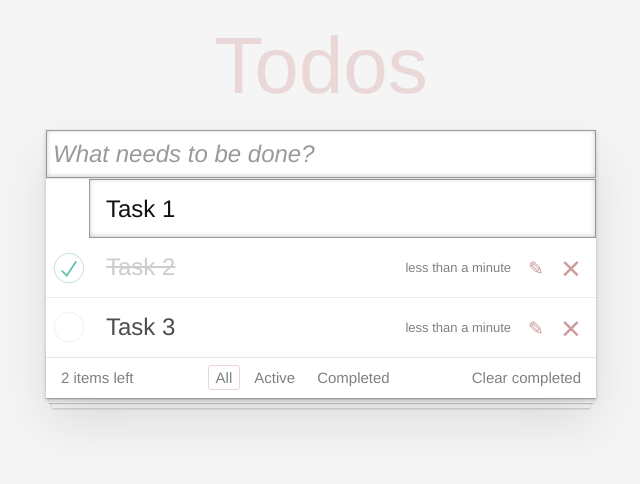
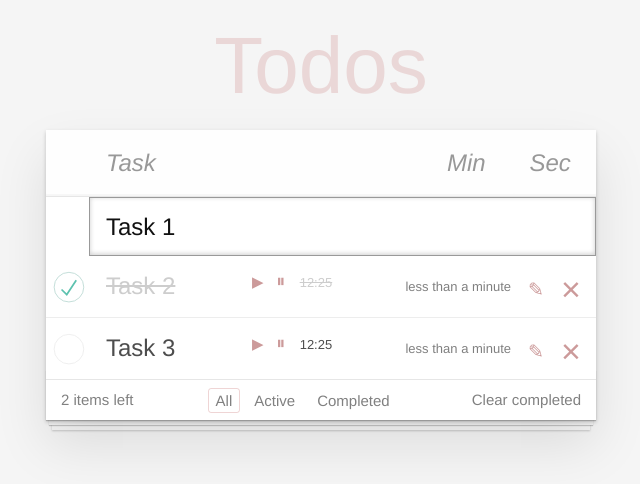
Before and after one commit to killbytes/todo_react, a React (Create React App) app: page / in a window 1280 px wide. Shown: the top 484 px of the page, without its empty margins (319-959 px from the left). Built offline with nearby package versions, Linux system fonts and the light colour scheme.

Commit message:
feat: last update

```diff
--- a/src/components/App/app.css
+++ b/src/components/App/app.css
@@ -81,6 +81,89 @@ body {
     z-index: 2;
     border-top: 1px solid #e6e6e6;
 }
+
+
+.new-todo-form {
+    display: flex;
+    margin-bottom: 0;
+}
+
+.new-todo,
+.new-todo-form .new-todo-form__timer,
+.edit {
+    position: relative;
+    margin: 0;
+    width: 100%;
+    font-size: 24px;
+    font-family: inherit;
+    font-weight: inherit;
+    line-height: 1.4em;
+    color: inherit;
+    padding: 6px;
+    border: 1px solid #999;
+    box-shadow: inset 0 -1px 5px 0 rgba(0, 0, 0, 0.2);
+    box-sizing: border-box;
+    -webkit-font-smoothing: antialiased;
+    -moz-osx-font-smoothing: grayscale;
+}
+
+.new-todo, .new-todo-form .new-todo-form__timer {
+    padding: 16px 16px 16px 60px;
+    border: none;
+    background: rgba(0, 0, 0, 0.003);
+    box-shadow: inset 0 -2px 1px rgba(0,0,0,0.03);
+}
+
+.new-todo {
+    width: 70%;
+}
+
+.new-todo-form .new-todo-form__timer {
+    width: 15%;
+    padding-left: 16px;
+}
+
+
+
+.toggle-all {
+    width: 1px;
+    height: 1px;
+    border: none; /* Mobile Safari */
+    opacity: 0;
+    position: absolute;
+    right: 100%;
+    bottom: 100%;
+}
+
+.toggle-all + label {
+    width: 60px;
+    height: 34px;
+    font-size: 0;
+    position: absolute;
+    top: -52px;
+    left: -13px;
+    -webkit-transform: rotate(90deg);
+    transform: rotate(90deg);
+}
+
+.toggle-all + label:before {
+    content: '❯';
+    font-size: 22px;
+    color: #e6e6e6;
+    padding: 10px 27px 10px 27px;
+}
+
+.toggle-all:checked + label:before {
+    color: #737373;
+}
+
+
+.main {
+    position: relative;
+    z-index: 2;
+    border-top: 1px solid #e6e6e6;
+}
+
 
 .todo-list {
     margin: 0;
@@ -212,6 +295,25 @@ body {
     display: none;
 }
 
+.todo-list li .icon-pause,
+.todo-list li .icon-play {
+    font-size: 18px;
+    width: 18px;
+    height: 18px;
+}
+
+.todo-list li .icon-play {
+    font-size: 15px;
+}
+
+.icon-pause:after {
+    content: '⏸';
+}
+
+.icon-play:after {
+    content: '▶';
+}
+
 .todo-list li.editing:last-child {
     margin-bottom: -1px;
 }
--- a/src/components/Task/Task.tsx
+++ b/src/components/Task/Task.tsx
@@ -95,6 +95,11 @@ class Task extends React.Component<TaskProps, TasksState> {
           />
           <label>
             <span className="description">{this.props.task.description}</span>
+            <span className="description timer">
+              <button type="button" className="icon icon-play" />
+              <button type="button" className="icon icon-pause" />
+              12:25
+            </span>
             <span className="created">{formatDistanceToNow(this.props.task.createdAt)}</span>
           </label>
           <button type="button" className="icon icon-edit" onClick={this.editTask.bind(this)} />
--- a/src/components/Task/task.css
+++ b/src/components/Task/task.css
@@ -9,3 +9,17 @@ html .clear-completed:active {
 .clear-completed:hover {
     text-decoration: underline;
 }
+
+.timer {
+    position: unset;
+    font-size: 13px;
+}
+
+.timer button {
+    position: unset !important;
+    margin-right: 5px !important;
+}
+
+.timer .icon-pause {
+    margin-right: 10px !important;
+}
--- a/src/components/TaskForm/TaskForm.tsx
+++ b/src/components/TaskForm/TaskForm.tsx
@@ -47,6 +47,7 @@ class TaskForm extends React.PureComponent<TaskFormProps, TaskFormState> {
     return (
       <header className="header">
         <form
+          className="new-todo-form"
           style={{ display: 'contents' }}
           onSubmit={(ev) => {
             ev.preventDefault();
@@ -61,13 +62,15 @@ class TaskForm extends React.PureComponent<TaskFormProps, TaskFormState> {
           <h1>Todos</h1>
           <input
             className="new-todo"
-            placeholder="What needs to be done?"
+            placeholder="Task"
             value={this.state.newTask}
             // onKeyUp={(ev: React.KeyboardEvent) => {
             //     if (ev.key === 'Enter') addTask()
             // }}
             onChange={(ev) => this.setDescription(ev.currentTarget.value)}
           />
+          <input className="new-todo-form__timer" placeholder="Min" />
+          <input className="new-todo-form__timer" placeholder="Sec" />
         </form>
       </header>
     );
```
Also changed, not shown: .eslintrc.js.
